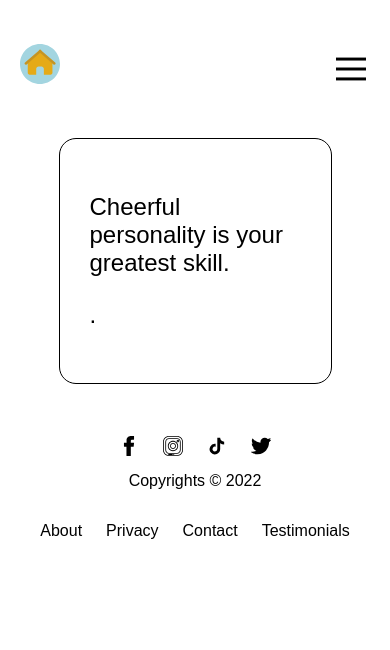
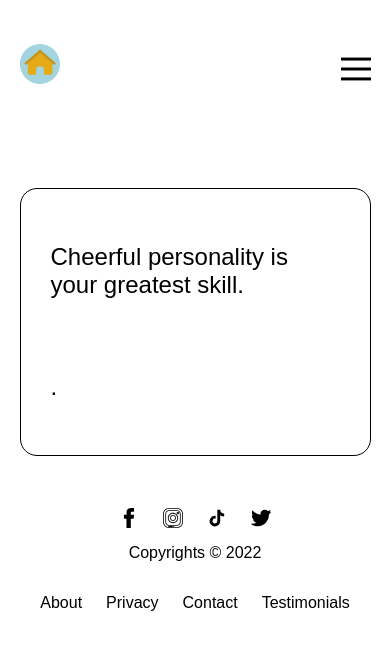
Before and after one commit to jaamasad/thoughts, a React (Create React App) app: page / in a window 390 px wide. Shown: the top 650 px of the page. Built offline with nearby package versions, Linux system fonts and the light colour scheme.

Commit message:
cosmetics changes

```diff
--- a/src/App.js
+++ b/src/App.js
@@ -1,6 +1,6 @@
-import React, {useState} from "react"
+import React from "react"
 import Home from "./component/Home"
-import { Route, Routes, BrowserRouter, Link } from "react-router-dom"
+import { Route, Routes, BrowserRouter } from "react-router-dom"
 import Footer from "./component/Footer"
 import Testimonials from "./component/pages/Testimonials"
 import Contact from "./component/pages/Contact"
--- a/src/component/Home.js
+++ b/src/component/Home.js
@@ -1,13 +1,8 @@
 import React, { useState, forwardRef, useRef, useEffect } from "react"
-// import Print from "./Print"
-import {thoughtsList, reminderList} from "../assets/DateData"
+import { thoughtsList, reminderList } from "../assets/DateData"
 import Social from "./Social"
 import ReactToPrint, { PrintContextConsumer } from "react-to-print"
 
-const THOUGHTS = {
-  thoughtHeading: "You are a natural",
-  thoughtDesc: "Organize a toy drive this holiday season",
-}
 const Home = () => {
   const [show, setShow] = useState(false)
   const [bgColor, setBgColor] = useState("")
@@ -70,7 +65,7 @@ const Home = () => {
         <div className={`message-box main-box ${bgColor}`}>
           <div>
             <p>{tHeading}</p>
-            <p>{tDescription}</p>
+            <p className="reminder">{tDescription}</p>
           </div>
         </div>
       </div>
--- a/src/component/Social.js
+++ b/src/component/Social.js
@@ -9,8 +9,8 @@ import {
   EmailShareButton,
   EmailIcon,
 } from "react-share"
-const Social = (props ) => {
-  const {tHeading, tDescription}=props
+const Social = (props) => {
+  const { tHeading, tDescription } = props
   const shareUrl = "https://monumental-youtiao-6fc7cb.netlify.app/"
   const title = tHeading + ", " + tDescription
   return (
--- a/src/index.css
+++ b/src/index.css
@@ -14,7 +14,7 @@ header {
   justify-content: space-between;
   padding: 50px 0;
   padding-bottom: 0;
-  width: 90%;
+  width: 70%;
   margin: auto;
 }
 .menu {
@@ -63,7 +63,7 @@ header {
   box-sizing: border-box;
   padding: 30px;
   margin: auto;
-  margin-top: 50px;
+  margin-top: 100px;
 }
 .message-box p {
   font-size: 1.5rem;
@@ -217,7 +217,7 @@ form {
 .toggle-menu {
   width: 30px;
   margin-left: auto;
-  margin-right: 24px;
+  margin-right: 15%;
   margin-top: 56px;
   display: none;
 }
@@ -228,6 +228,11 @@ form {
   font-size: 25px;
   cursor: pointer;
 }
+.Demo__some-network {
+  position: absolute;
+  left: 39%;
+  top: 44px;
+}
 .Demo__some-network button {
   margin: 0 12px;
 }
@@ -235,7 +240,7 @@ form {
   width: 40px;
   margin-top: 44px;
   margin-bottom: -90px;
-  margin-left: 5%;
+  margin-left: 15%;
   position: relative;
   z-index: 11111111111;
 }
@@ -282,7 +287,8 @@ form {
   color: red;
   left: 40%;
 }
-@media screen and (max-width: 992px) {
+.reminder {
+  margin-top: 74px;
 }
 @media screen and (max-width: 768px) {
   .toggle-menu {
@@ -310,6 +316,11 @@ form {
   .menu-item {
     padding: 0 30px;
   }
+  .Demo__some-network {
+    left: 9%;
+    top: 98%;
+    display: flex;
+}
 }
 @media screen and (max-width: 480px) {
   form {
@@ -322,11 +333,16 @@ form {
   .menu-item {
     padding-right: 16px;
   }
+  .print-container {
+    width: 90%;
+  }
+  .toggle-menu {
+    margin-right: 5%;
+  }
+  .home-btn {
+    margin-left: 5%;
+  }
   .Demo__some-network {
-    display: flex;
-    flex-direction: column;
-    position: absolute;
-    right: 0;
-    top: 85px;
+    left: 0;
   }
 }
```
Also changed, not shown: 1 other file (tests, documents, lock files or other folders). Lines whose indentation alone changed are shown as unchanged.
